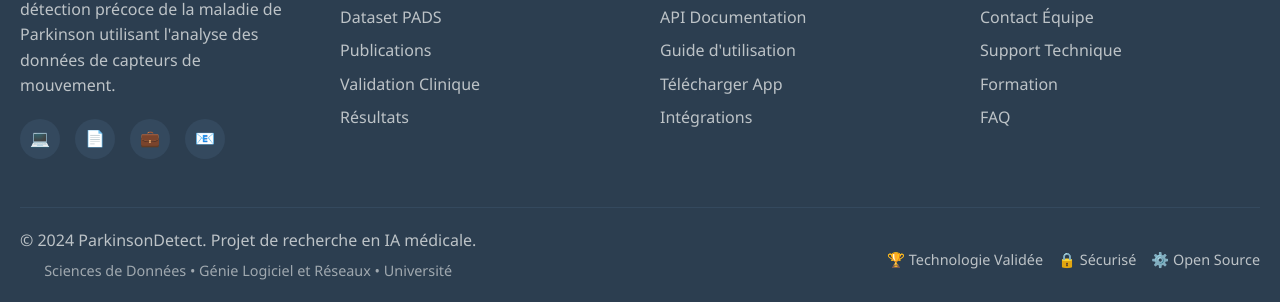
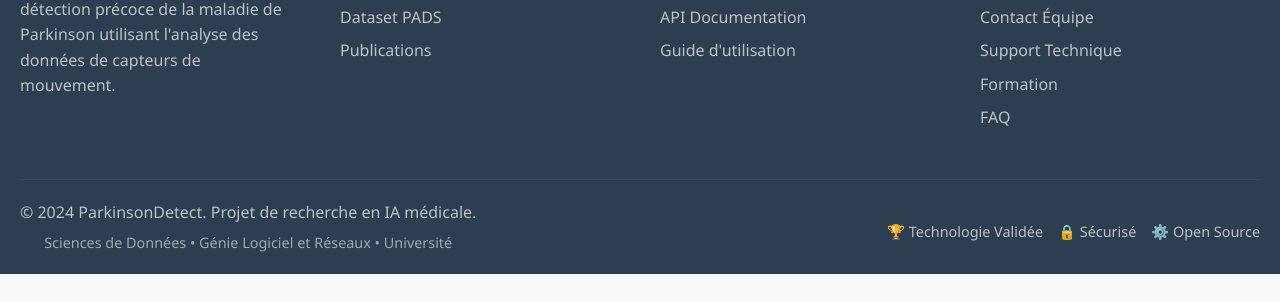
Before and after one commit to imsabbar/parkinson-website, a plain HTML site: page analyze.html in a window 1280 px wide. Shown: the part 1414-1716 px from the top of the page. After the commit the page ends 1688 px from the top, so only its background shows below. Drawn offline with nearby package versions, Linux system fonts and the light colour scheme.

Commit message:
tiny changes to footer

```diff
--- a/analyze.html
+++ b/analyze.html
@@ -303,12 +303,12 @@
                     <p style="color: #bdc3c7; line-height: 1.6; margin-bottom: 20px;">
                         Plateforme technologique pour la détection précoce de la maladie de Parkinson utilisant l'analyse des données de capteurs de mouvement.
                     </p>
-                    <div class="social-links">
+                    <!-- <div class="social-links">
                         <a href="#" title="GitHub">💻</a>
                         <a href="#" title="Research Papers">📄</a>
                         <a href="#" title="LinkedIn">💼</a>
                         <a href="#" title="Contact">📧</a>
-                    </div>
+                    </div> -->
                 </div>
 
                 <div class="footer-section">
@@ -316,8 +316,8 @@
                     <a href="#">Méthodologie</a>
                     <a href="#">Dataset PADS</a>
                     <a href="#">Publications</a>
-                    <a href="#">Validation Clinique</a>
-                    <a href="#">Résultats</a>
+                    <!-- <a href="#">Validation Clinique</a>
+                    <a href="#">Résultats</a> -->
                 </div>
 
                 <div class="footer-section">
@@ -325,8 +325,8 @@
                     <a href="analyze.html">Analyse de Mouvement</a>
                     <a href="#">API Documentation</a>
                     <a href="#">Guide d'utilisation</a>
-                    <a href="#">Télécharger App</a>
-                    <a href="#">Intégrations</a>
+                    <!-- <a href="#">Télécharger App</a>
+                    <a href="#">Intégrations</a> -->
                 </div>
 
                 <div class="footer-section">
```
Also changed, not shown: login.html (+4 -4 lines), profile.html (+6 -6 lines), signup.html (+6 -6 lines).
